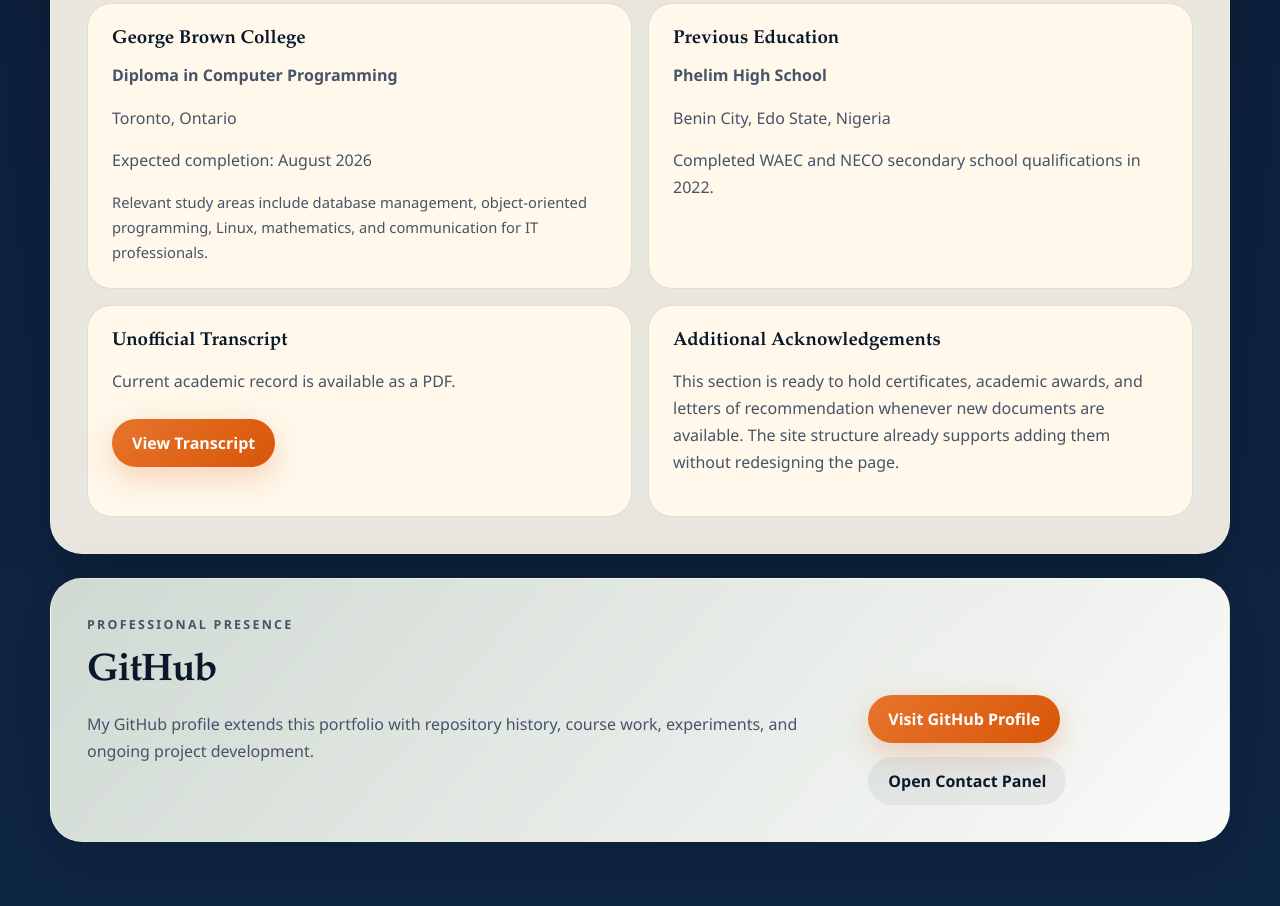
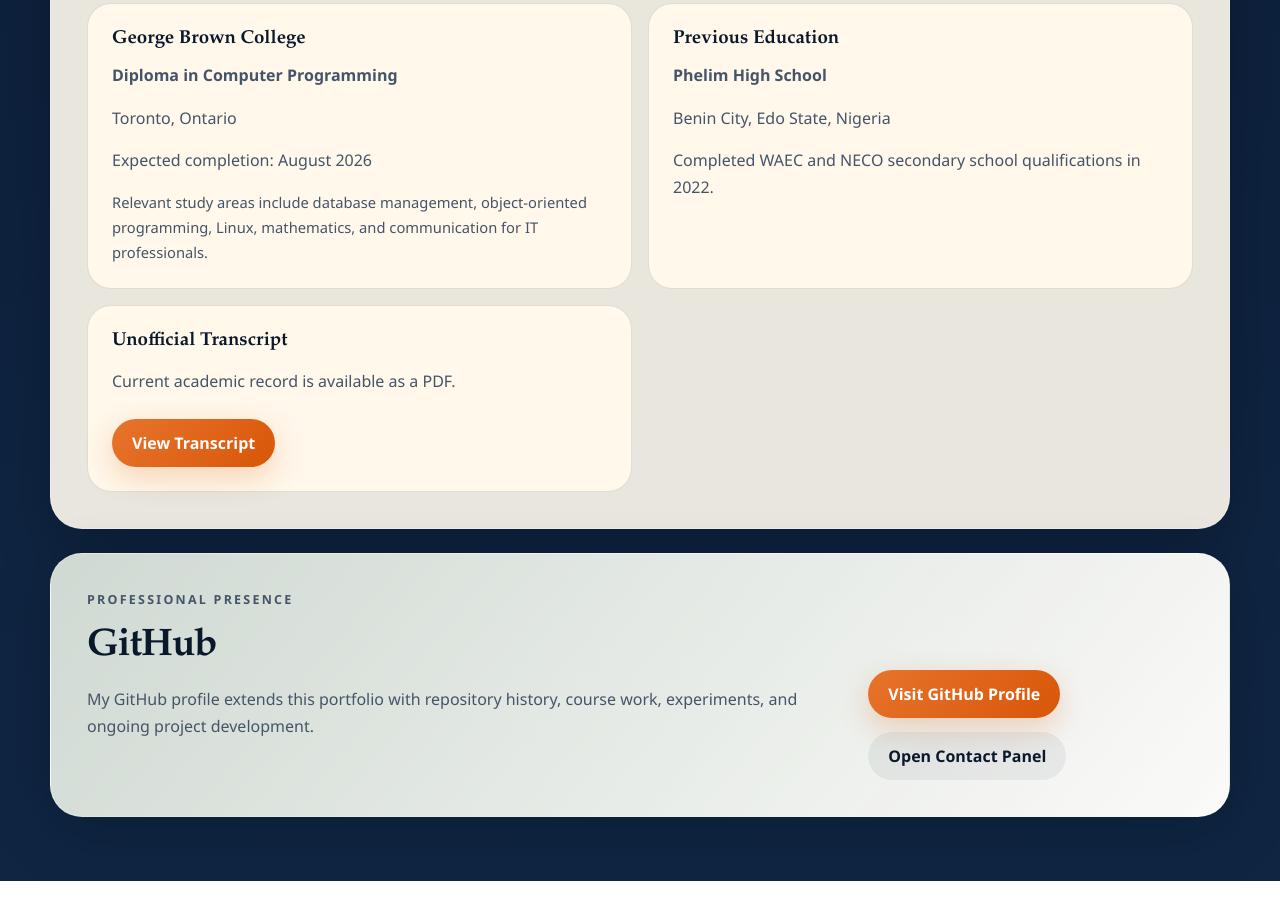
Before and after one commit to Travis-bug/online-portfolio, a plain HTML site: page index.html in a window 1280 px wide. Shown: the part 3730-4636 px from the top of the page. After the commit the page ends 4611 px from the top, so only its background shows below. Drawn offline with Linux system fonts and the light colour scheme.

Commit message:
refactor: remove redundant article

```diff
--- a/index.html
+++ b/index.html
@@ -308,13 +308,6 @@
                     </div>
                 </article>
 
-                <article class="panel">
-                    <h3>Additional Acknowledgements</h3>
-                    <p>
-                        This section is ready to hold certificates, academic awards, and letters of recommendation whenever new documents are available.
-                        The site structure already supports adding them without redesigning the page.
-                    </p>
-                </article>
             </div>
         </section>
 
```
